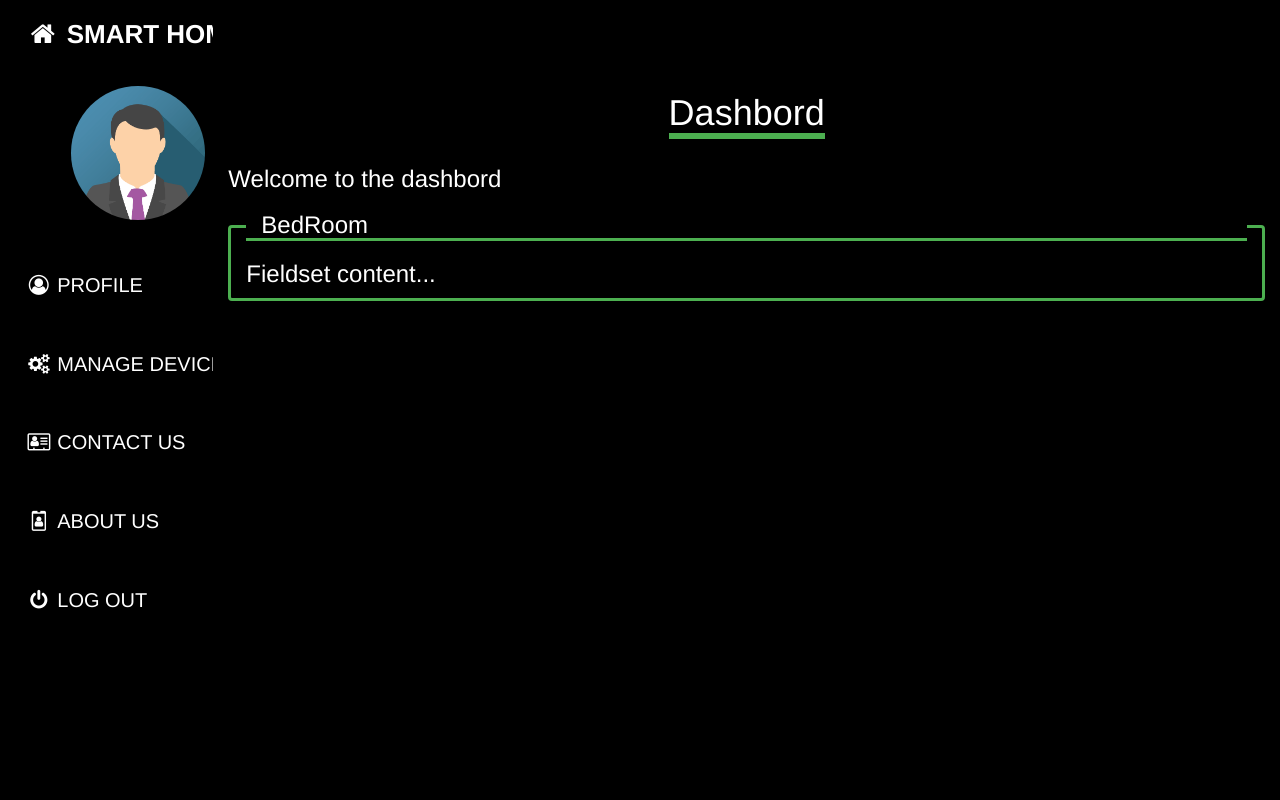
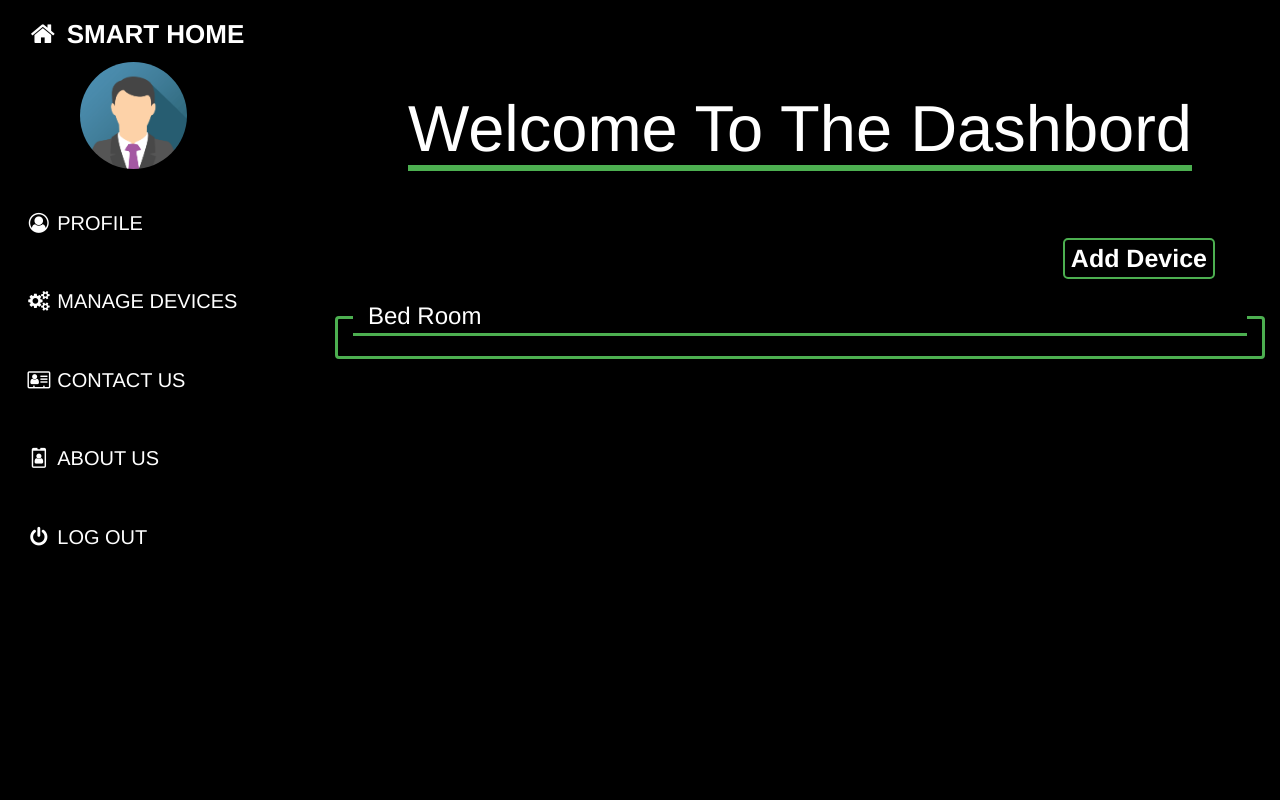
Before and after one commit to weirdlywild/Smart-Home-For-Me, a PHP site: page /dashbord.php in a window 1280 px wide. Run offline with PHP 8.4, Linux system fonts and the light colour scheme; the visitor is signed in with stand-in values (Sample User, id 1); tables that the repository leaves empty or names only in its code hold one stand-in row (values such as "Sample post").

Commit message:
final_with_backend 10%

```diff
--- a/css/dashbord_style.css
+++ b/css/dashbord_style.css
@@ -29,10 +29,10 @@ border-bottom: 6px solid #4caf50;
 }
 .imgcontainer{
   text-align: center;
-  margin: 24px 0 12px 0;
+  margin-right: 20%;
 }
 img.avatar {
-    width: 60%;
+    width: 50%;
     border-radius: 50%;
 }
 h1{
@@ -69,5 +69,27 @@ legend
 .leg_ti{
   margin-left: 15px;
   font-size:24px;
+}
+.bnt{
+  border: 2px solid #4caf50;
+  background: none;
+  color: white;
+margin-bottom: 20px;
+  margin-top: 50px;
+  border-radius: 5px;
+  font-size: 25px;
+  float: right;
+  margin-right: 50px;
+}
+@media screen and (min-width: 601px) {
+  .heading{
+    font-size: 65px;
+  }
+}
+
+@media screen and (max-width: 600px) {
+  .heading{
+    font-size: 30px;
+  }
 
 }
--- a/dashbord.php
+++ b/dashbord.php
@@ -1,3 +1,20 @@
+<?php
+session_start();
+require_once ('dbconn.php');
+if (empty($_SESSION['email'])){
+header("Location: login.php");
+}
+$email = $_SESSION['email'];
+$sql = "SELECT * FROM main_data WHERE email= '$email'";
+$result = mysqli_query($conn , $sql);
+if(mysqli_num_rows($result) > 0)
+{
+while($row = mysqli_fetch_assoc($result))
+{
+$name = $row['name'];
+}
+}
+?>
 <!DOCTYPE html>
 <html lang="en">
   <head>
@@ -20,18 +37,16 @@
   <body>
     <div class="container-fluid h-100">
     <div class="row h-100">
-        <aside class="col-12 col-md-2  p-0 ">
+        <aside class="col-12 col-md-3  p-0 ">
             <nav class="navbar navbar-expand flex-md-column flex-row align-items-start py-2">
                 <div class="collapse navbar-collapse">
                     <ul class="flex-md-column flex-row navbar-nav w-100 justify-content-between">
                         <li class="nav-item1 hello">
                             <a class="nav-link pl-0 text-nowrap" href="dashbord.php"><i class="fa fa-home fa-fw" style="color:white;"></i> <span class="font-weight-bold logo logo__txt" style="color:white;">SMART HOME</span></a>
                         </li>
-                          <span>
                                     <div class="imgcontainer">
                                       <img src="images/img_avatar2.png" alt="Avatar" class="avatar">
                                     </div>
-                          </span>
                           <li>
                             &nbsp
                           </li>
@@ -63,12 +78,13 @@
           <br>
           <br>
 
-          <h1><span class="heading">Dashbord</span></h1>
-		  <h3>Welcome to the dashbord<h3>
+          <h1><span class="heading">Welcome To The Dashbord</span></h1>
+            <span class="bnt_a"><a href='device.php'><button class="bnt"><strong>Add Device</strong></button></a></span>
+            <fieldset class="col-md-12">
+  					<legend style="color:white;"><spam class="leg_ti">Bed Room</spam></legend>
+  							<div style="color: white; background-color: black;">
 
-              <fieldset class="col-md-12">
-  					<legend style="color:white;"><spam class="leg_ti">BedRoom</spam></legend>
-  							<p style="background:black;">Fieldset content...</p>
+                            </div>
   				</fieldset>
      </main>
     </div>
--- a/login.php
+++ b/login.php
@@ -84,7 +84,8 @@
 </div>
     <div class="container">
         <h1>LOG IN</h1>
-        <form action="login_code.php" method="post">            <div class="textbox">
+        <form action="login_code.php" method="post">
+            <div class="textbox">
                 <i class="fas fa-user"></i>
                 <input type="email" id="txtemail" name="txtemail" placeholder="Email Id">
             </div>
```
